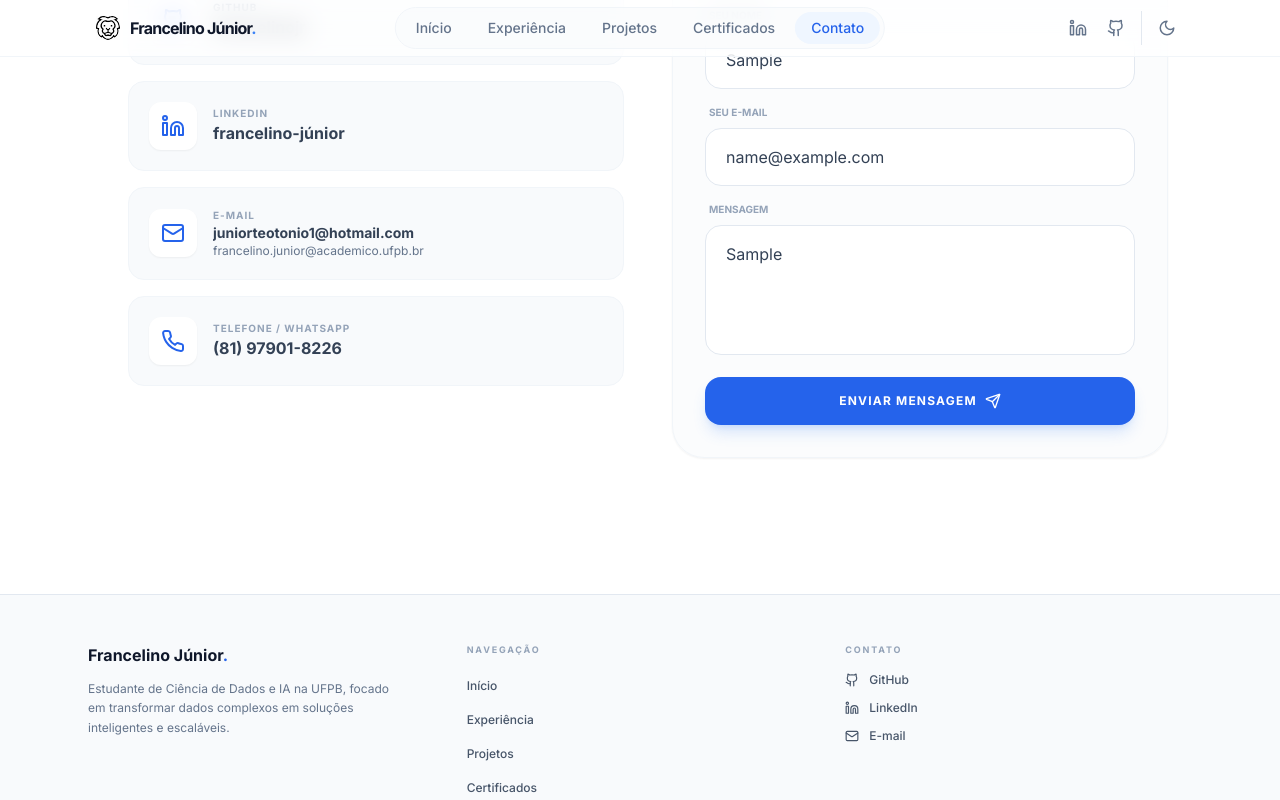
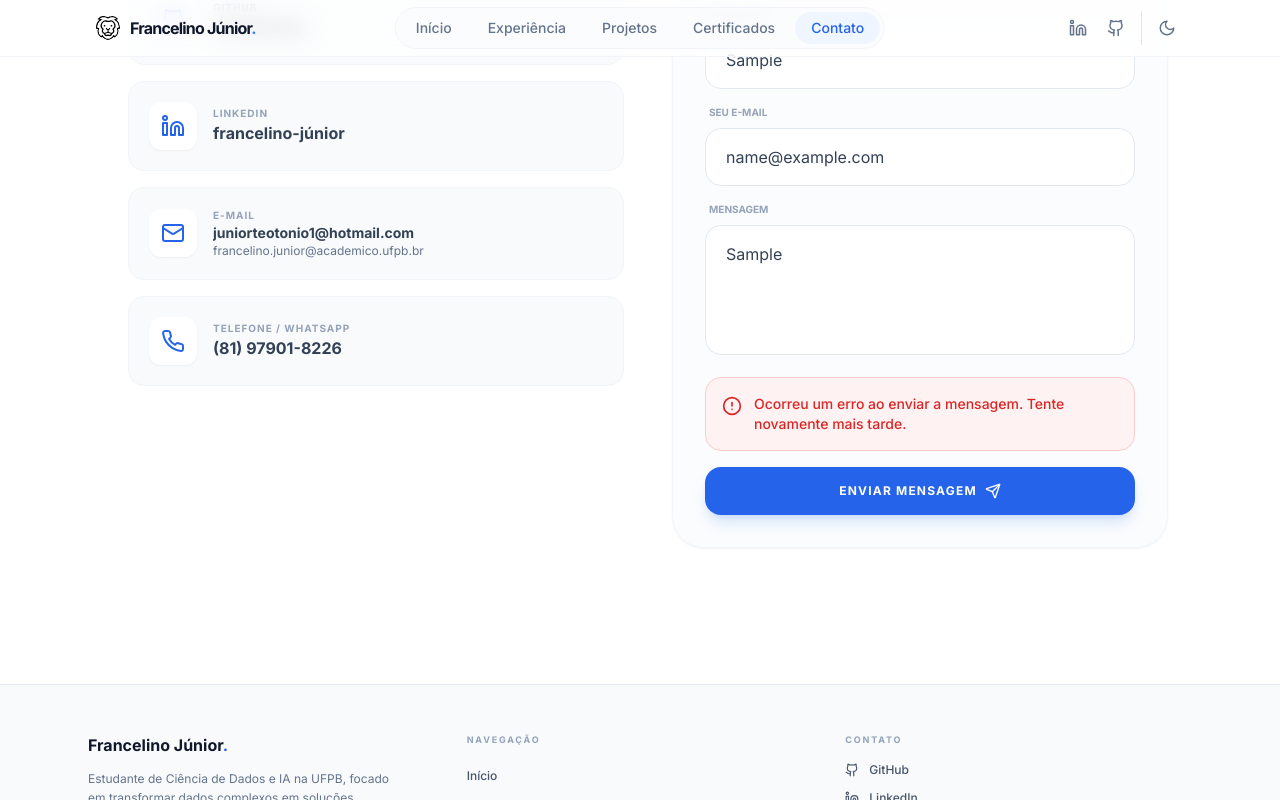
Before and after one commit to Francelinojr/portifolio, a React (Vite) app: page /contact in a window 1280 px wide. Both pictures are taken after typing "Sample", "name@example.com", "Sample" into the empty fields and a click on the button "ENVIAR MENSAGEM". Shown: the part 425-1225 px from the top of the page. Built offline with nearby package versions, Linux system fonts and the light colour scheme.

Commit message:
Atualizando o componente de contato

```diff
--- a/src/components/Contact.tsx
+++ b/src/components/Contact.tsx
@@ -1,6 +1,35 @@
-import { Github, Linkedin, Mail, Phone, Send } from 'lucide-react';
+import { useState } from 'react';
+import { Github, Linkedin, Mail, Phone, Send, CheckCircle2, AlertCircle, Loader2 } from 'lucide-react';
 
 export default function Contact() {
+  const [status, setStatus] = useState<"idle" | "submitting" | "success" | "error">("idle");
+
+  const handleSubmit = async (e: React.FormEvent<HTMLFormElement>) => {
+    e.preventDefault();
+    setStatus("submitting");
+    const form = e.currentTarget;
+    const data = new FormData(form);
+
+    try {
+      const response = await fetch("https://formspree.io/f/xgoljygl", {
+        method: "POST",
+        body: data,
+        headers: {
+          'Accept': 'application/json'
+        }
+      });
+      if (response.ok) {
+        setStatus("success");
+        form.reset();
+        setTimeout(() => setStatus("idle"), 5000);
+      } else {
+        setStatus("error");
+      }
+    } catch (error) {
+      setStatus("error");
+    }
+  };
+
   return (
     <section id="contact" className="py-24 bg-white dark:bg-[#030712] scroll-mt-24">
       <div className="max-w-6xl mx-auto px-4">
@@ -25,7 +54,7 @@ export default function Contact() {
             <div className="grid gap-4">
               {/* GitHub */}
               <a href="https://github.com/Francelinojr" target="_blank" rel="noopener noreferrer"
-                 className="flex items-center gap-4 p-5 bg-slate-50 dark:bg-slate-900/50 rounded-2xl border border-slate-100 dark:border-slate-800 hover:border-blue-500 transition-all group">
+                className="flex items-center gap-4 p-5 bg-slate-50 dark:bg-slate-900/50 rounded-2xl border border-slate-100 dark:border-slate-800 hover:border-blue-500 transition-all group">
                 <div className="p-3 bg-white dark:bg-slate-800 rounded-xl shadow-sm group-hover:bg-blue-600 transition-colors">
                   <Github size={24} className="text-blue-600 group-hover:text-white" />
                 </div>
@@ -37,7 +66,7 @@ export default function Contact() {
 
               {/* LinkedIn */}
               <a href="https://www.linkedin.com/in/francelino-júnior/" target="_blank" rel="noopener noreferrer"
-                 className="flex items-center gap-4 p-5 bg-slate-50 dark:bg-slate-900/50 rounded-2xl border border-slate-100 dark:border-slate-800 hover:border-blue-500 transition-all group">
+                className="flex items-center gap-4 p-5 bg-slate-50 dark:bg-slate-900/50 rounded-2xl border border-slate-100 dark:border-slate-800 hover:border-blue-500 transition-all group">
                 <div className="p-3 bg-white dark:bg-slate-800 rounded-xl shadow-sm group-hover:bg-blue-600 transition-colors">
                   <Linkedin size={24} className="text-blue-600 group-hover:text-white" />
                 </div>
@@ -61,7 +90,7 @@ export default function Contact() {
 
               {/* Telefone */}
               <a href="tel:81979018226"
-                 className="flex items-center gap-4 p-5 bg-slate-50 dark:bg-slate-900/50 rounded-2xl border border-slate-100 dark:border-slate-800 hover:border-blue-500 transition-all group">
+                className="flex items-center gap-4 p-5 bg-slate-50 dark:bg-slate-900/50 rounded-2xl border border-slate-100 dark:border-slate-800 hover:border-blue-500 transition-all group">
                 <div className="p-3 bg-white dark:bg-slate-800 rounded-xl shadow-sm group-hover:bg-blue-600 transition-colors">
                   <Phone size={24} className="text-blue-600 group-hover:text-white" />
                 </div>
@@ -78,25 +107,43 @@ export default function Contact() {
             <h3 className="text-sm font-black uppercase tracking-widest text-slate-400 mb-6">
               Enviar mensagem
             </h3>
-            <form className="space-y-4" onSubmit={(e) => e.preventDefault()}>
+            <form className="space-y-4" onSubmit={handleSubmit}>
               <div>
                 <label className="block text-[10px] font-black text-slate-400 uppercase mb-2 ml-1">Seu nome</label>
-                <input type="text" placeholder="Como posso te chamar?"
+                <input type="text" name="name" required placeholder="Como posso te chamar?"
                   className="w-full px-5 py-4 rounded-2xl bg-white dark:bg-slate-900 border border-slate-200 dark:border-slate-800 focus:border-blue-500 focus:ring-2 focus:ring-blue-500/20 transition-all outline-none text-slate-700 dark:text-slate-200" />
               </div>
               <div>
                 <label className="block text-[10px] font-black text-slate-400 uppercase mb-2 ml-1">Seu e-mail</label>
-                <input type="email" placeholder="nome@email.com"
+                <input type="email" name="email" required placeholder="nome@email.com"
                   className="w-full px-5 py-4 rounded-2xl bg-white dark:bg-slate-900 border border-slate-200 dark:border-slate-800 focus:border-blue-500 focus:ring-2 focus:ring-blue-500/20 transition-all outline-none text-slate-700 dark:text-slate-200" />
               </div>
               <div>
                 <label className="block text-[10px] font-black text-slate-400 uppercase mb-2 ml-1">Mensagem</label>
-                <textarea rows={4} placeholder="Escreva sua mensagem aqui..."
+                <textarea rows={4} name="message" required placeholder="Escreva sua mensagem aqui..."
                   className="w-full px-5 py-4 rounded-2xl bg-white dark:bg-slate-900 border border-slate-200 dark:border-slate-800 focus:border-blue-500 focus:ring-2 focus:ring-blue-500/20 transition-all outline-none text-slate-700 dark:text-slate-200 resize-none"></textarea>
               </div>
-              <button type="submit"
-                className="w-full py-4 bg-blue-600 hover:bg-blue-700 text-white font-black uppercase tracking-widest text-xs rounded-2xl shadow-lg shadow-blue-500/20 flex items-center justify-center gap-2 transition-all active:scale-95">
-                Enviar mensagem <Send size={16} />
+              {status === "success" && (
+                <div className="p-4 bg-emerald-50 dark:bg-emerald-500/10 border border-emerald-200 dark:border-emerald-500/20 rounded-2xl flex items-start gap-3 text-emerald-600 dark:text-emerald-400">
+                  <CheckCircle2 size={20} className="shrink-0 mt-0.5" />
+                  <p className="text-sm font-medium">Mensagem enviada com sucesso! Responderei em breve.</p>
+                </div>
+              )}
+
+              {status === "error" && (
+                <div className="p-4 bg-red-50 dark:bg-red-500/10 border border-red-200 dark:border-red-500/20 rounded-2xl flex items-start gap-3 text-red-600 dark:text-red-400">
+                  <AlertCircle size={20} className="shrink-0 mt-0.5" />
+                  <p className="text-sm font-medium">Ocorreu um erro ao enviar a mensagem. Tente novamente mais tarde.</p>
+                </div>
+              )}
+
+              <button type="submit" disabled={status === "submitting"}
+                className="w-full py-4 bg-blue-600 hover:bg-blue-700 disabled:opacity-70 disabled:cursor-not-allowed text-white font-black uppercase tracking-widest text-xs rounded-2xl shadow-lg shadow-blue-500/20 flex items-center justify-center gap-2 transition-all active:scale-95">
+                {status === "submitting" ? (
+                  <>Enviando... <Loader2 size={16} className="animate-spin" /></>
+                ) : (
+                  <>Enviar mensagem <Send size={16} /></>
+                )}
               </button>
             </form>
           </div>
```
